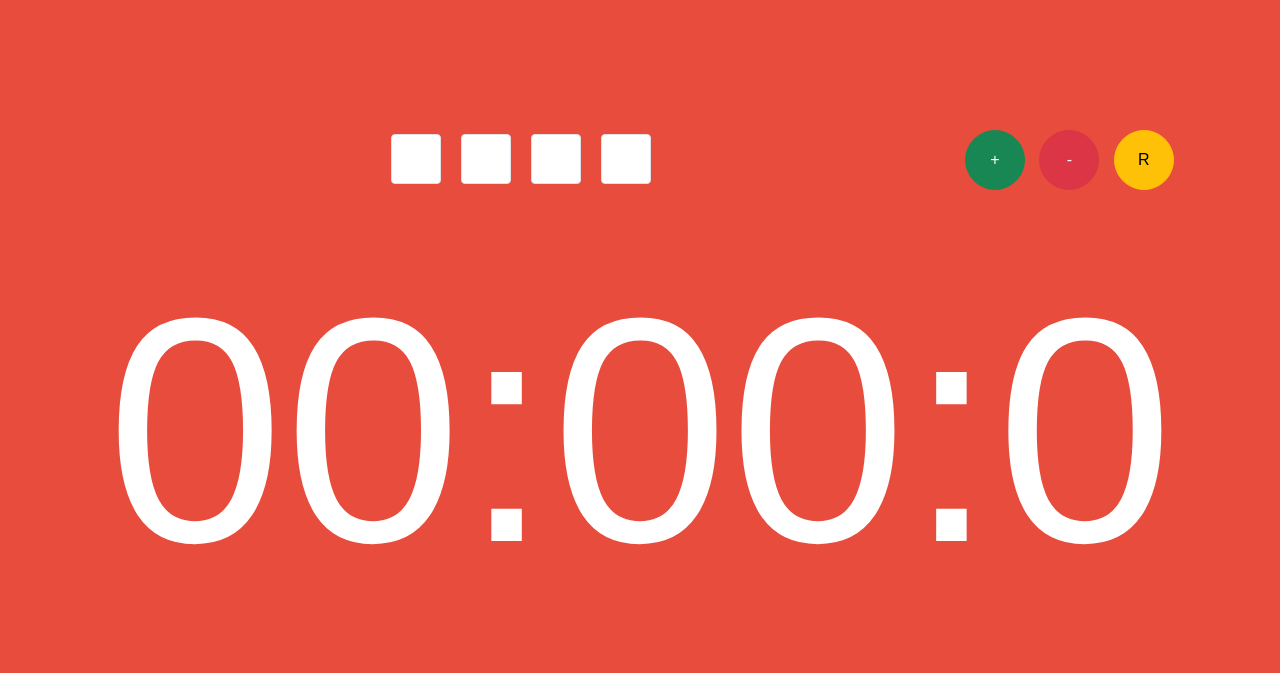
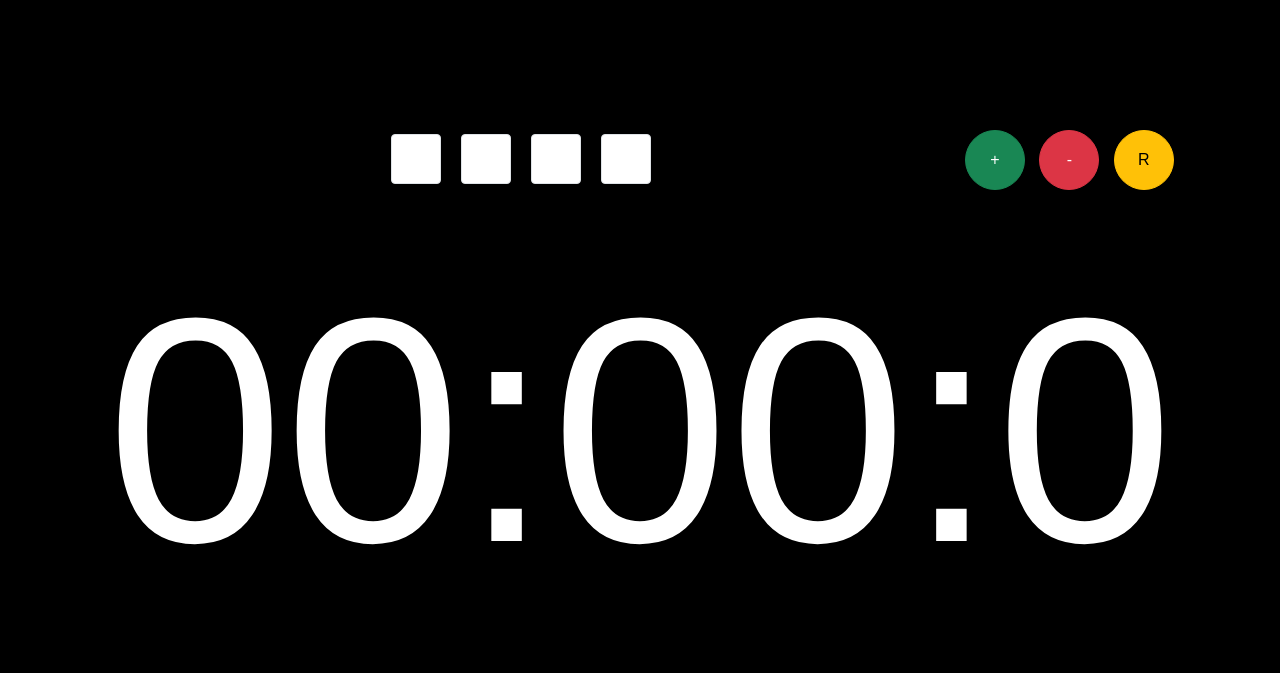
Before and after one commit to williammartinscoelho/cronometro, a plain HTML site: page index.html in a window 1280 px wide. Drawn offline with nearby package versions, Linux system fonts and the light colour scheme.

Commit message:
Fundo preto

```diff
--- a/index.html
+++ b/index.html
@@ -12,7 +12,7 @@
             align-items: center;
             justify-content: center;
             height: 100vh;
-            background-color: #e74c3c;
+            background-color: #000;
             font-family: 'Arial', sans-serif;
         }
 
```
